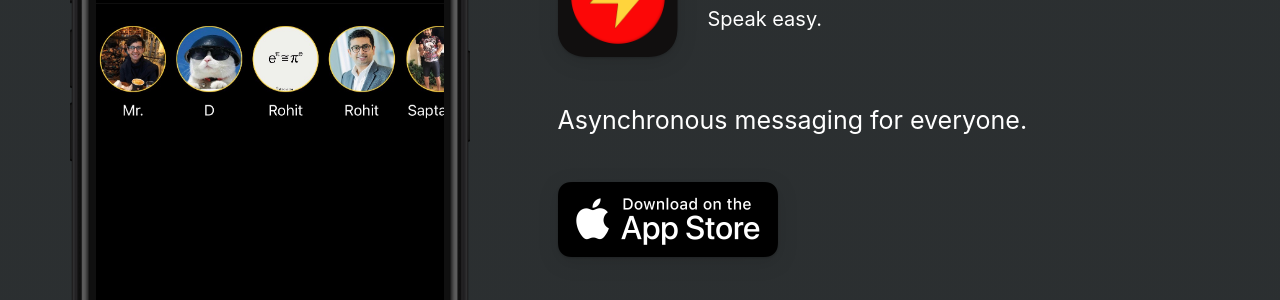
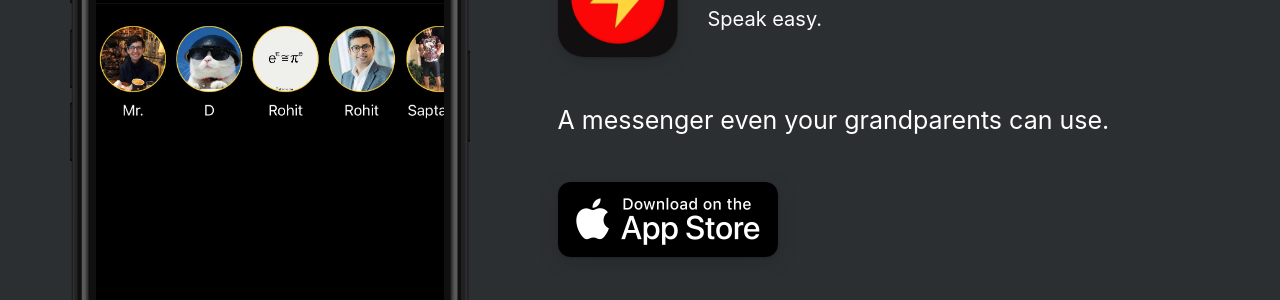
Before and after one commit to Howler-Technologies-Limited/HowlerSite, a Jekyll site: the page built from index.html, in a window 1280 px wide. Shown: the part 318-618 px from the top of the page. Built offline with Jekyll 4.4.1, drawn with Linux system fonts in a browser that asks for light colours; nearby versions of some CDN libraries.

Commit message:
Modified descritpion

```diff
--- a/_config.yml
+++ b/_config.yml
@@ -13,7 +13,7 @@ presskit_download_link                    :
 app_icon                                  : assets/HowlerIcon.png  # HowlerFigmaLight_Resized.png       # Automatically populates if not set and if iOS app ID is set.  Otherwise enter path to icon file manually.
 app_name                                  : Howler                                       # Automatically populates if not set and if iOS app ID is set.  Otherwise enter manually.
 app_price                                 : Speak easy.                                          # Automatically populates if not set and if iOS app ID is set.  Otherwise enter manually.
-app_description                           : Asynchronous messaging for everyone.
+app_description                           : A messenger even your grandparents can use.
 
 enable_smart_app_banner                   : true                                      # Set to true to show a smart app banner at top of page on mobile devices.
 
```
